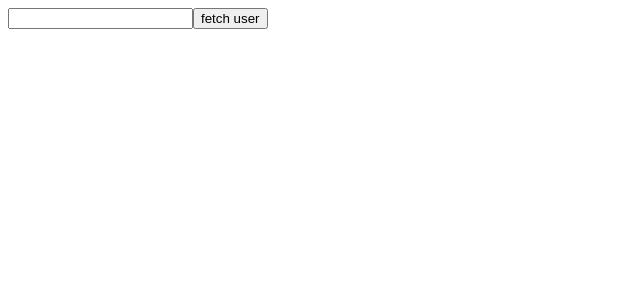
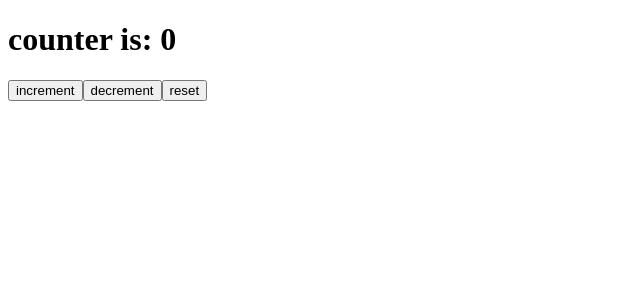
Before and after one commit to Folvin/react-exercises, a React (Create React App) app: page / in a window 1280 px wide. Shown: the top 300 px of the page, without its empty margins (0-640 px from the left). Built offline with nearby package versions, Linux system fonts and the light colour scheme.

Commit message:
custom-hooks-01

```diff
--- a/src/App.js
+++ b/src/App.js
@@ -1,9 +1,15 @@
-import {GithubUserList} from "./GithubUserList";
+import {useCounter} from "./useCounter";
 
 export function App() {
+    const {counter, incrementCounter, decrementCounter, resetCounter} =
+        useCounter();
+
     return (
         <div>
-            <GithubUserList />
+            <h1>counter is: {counter}</h1>
+            <button onClick={incrementCounter}>increment</button>
+            <button onClick={decrementCounter}>decrement</button>
+            <button onClick={resetCounter}>reset</button>
         </div>
     );
 }
--- a/src/GithubUserList.js
+++ /dev/null
@@ -1,70 +0,0 @@
-import {useEffect, useState} from "react";
-
-export function GithubUserList() {
-    const [usernames, setUsernames] = useState([]);
-    const [githubDataList, setGithubData] = useState([]);
-    const [loading, setLoading] = useState(false);
-    const [error, setError] = useState(false);
-
-    function addingUsername(e) {
-        const inputValue = e.target.previousSibling.value;
-        if (usernames.includes(inputValue)) {
-            alert("user already rendered");
-            return;
-        }
-        setUsernames((usernames) => {
-            return [...usernames, inputValue];
-        });
-    }
-
-    useEffect(() => {
-        if (!usernames.length) {
-            return;
-        }
-        fetchGithubData(usernames[usernames.length - 1]);
-        /* all'inizio volevo eseguire la funzione per ogni valore dell'array ma non mi sembrava molto sano rieseguire
-            fetch anche per i dati che gia avevo quindi ho fatto che la esegue solo dell'ultimo username aggiunto */
-    }, [usernames]);
-
-    async function fetchGithubData(username) {
-        try {
-            setLoading(true);
-            const response = await fetch(
-                `https://api.github.com/users/${username}`
-            );
-            if (!response.ok) {
-                throw new Error("response is not ok");
-            }
-            const json = await response.json();
-
-            setError(false);
-
-            setGithubData((githubDataList) => {
-                return [...githubDataList, json];
-            });
-        } catch (e) {
-            setError(true);
-            console.log(e.message);
-        } finally {
-            setLoading(false);
-        }
-    }
-
-    return (
-        <div>
-            {!!usernames.length && (
-                <div>
-                    {githubDataList.map((githubData) => {
-                        return <h2 key={githubData.login}>{githubData.id}</h2>;
-                    })}
-                    {loading && <h2>loading...</h2>}
-                    {error && <h2>there was an error, try again</h2>}
-                </div>
-            )}
-            <input type="text" />
-            <button disabled={loading} onClick={addingUsername}>
-                fetch user
-            </button>
-        </div>
-    );
-}
--- /dev/null
+++ b/src/useCounter.js
@@ -0,0 +1,25 @@
+import {useState} from "react";
+
+export function useCounter() {
+    const [counter, setCounter] = useState(0);
+
+    function incrementCounter() {
+        setCounter((counter) => {return counter + 1})
+    }
+
+    function decrementCounter() {
+        setCounter((counter) => {return counter - 1})
+    }
+
+    function resetCounter() {
+        setCounter(0)
+    }
+
+
+    return {
+        counter: counter,
+        incrementCounter: incrementCounter,
+        decrementCounter: decrementCounter,
+        resetCounter: resetCounter,
+    };
+}
```
